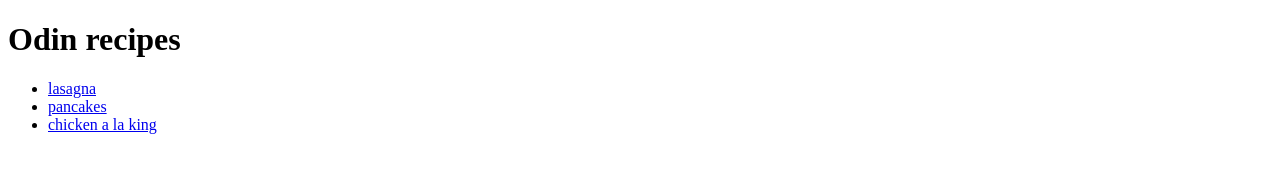
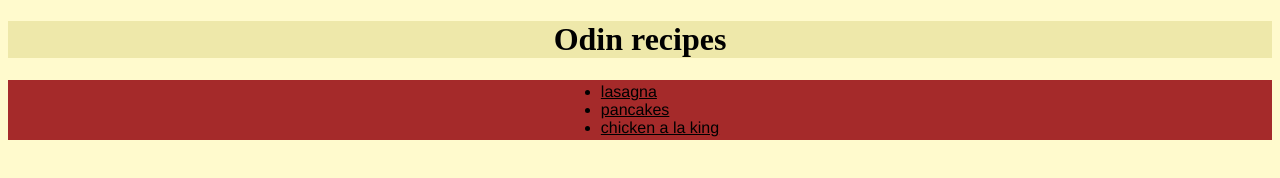
Before and after one commit to DellaPorta94/odin-recipes, a plain HTML site: page index.html in a window 1280 px wide. Drawn offline with Linux system fonts and the light colour scheme.

Commit message:
index.html and recipes.css and recipes/chicken-a-la-king.html and recipes/lasagna.html and recipes/pancakes.html

```diff
--- a/index.html
+++ b/index.html
@@ -6,13 +6,18 @@
     <title>Will recipes</title>
     <link rel="stylesheet" href="recipes.css">
 </head>
+
 <body>
-    <h1>Odin recipes</h1>
+<div class="odin">
+    <h1 class="odin__recipes">Odin recipes</h1>
+</div>
 
+<div class="list">
     <ul>
-    <li><a href="recipes/lasagna.html">lasagna</a></li>
-    <li><a href="recipes/pancakes.html">pancakes</a></li>
-    <li><a href="recipes/chicken-a-la-king.html">chicken a la king</a></li>
+    <li><a class="list__link" href="recipes/lasagna.html">lasagna</a></li>
+    <li><a class="list__link" href="recipes/pancakes.html">pancakes</a></li>
+    <li><a class="list__link" href="recipes/chicken-a-la-king.html">chicken a la king</a></li>
     </ul>
+</div>
 </body>
 </html>
--- a/recipes.css
+++ b/recipes.css
@@ -1,3 +1,34 @@
 /*
-CSS for lasagna.html
+CSS for the index
 */
+body{
+    background-color: lemonchiffon;
+}
+
+.odin__recipes{
+    background-color: palegoldenrod;
+    color: black;
+    text-align: center;
+}
+
+.list{
+    background-color: brown;
+    height: 60px;
+    display: flex;
+    align-items: center;
+    justify-content: center;
+}
+
+.list__link{
+    color: black;
+    font-weight: 500;
+    font-family: 'Franklin Gothic Medium', 'Arial Narrow', Arial, sans-serif;
+}
+
+/*
+CSS for the lasagna.html
+*/
+
+#lasagna{
+    color: blue;
+}
```
Also changed, not shown: recipes/chicken-a-la-king.html (+1 -1 lines), recipes/lasagna.html (+9 -11 lines), recipes/pancakes.html (+1 -1 lines).
